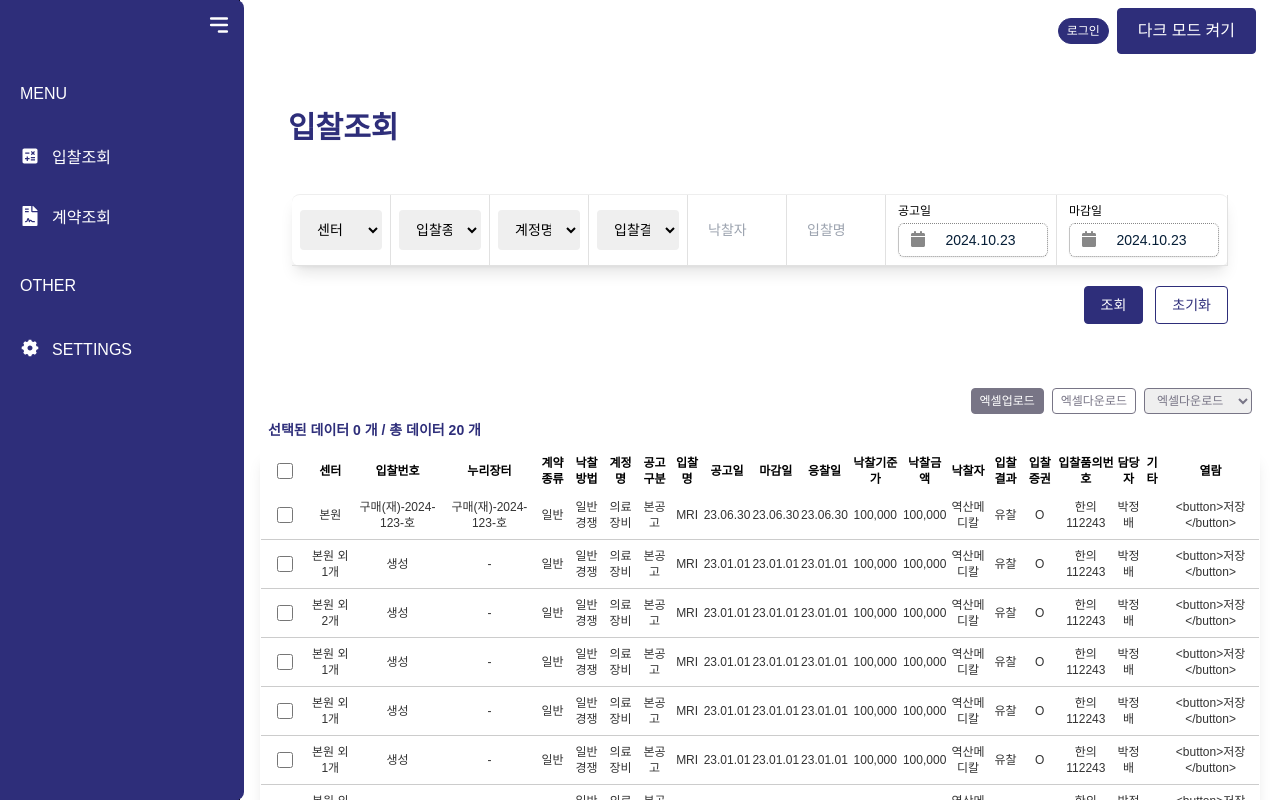
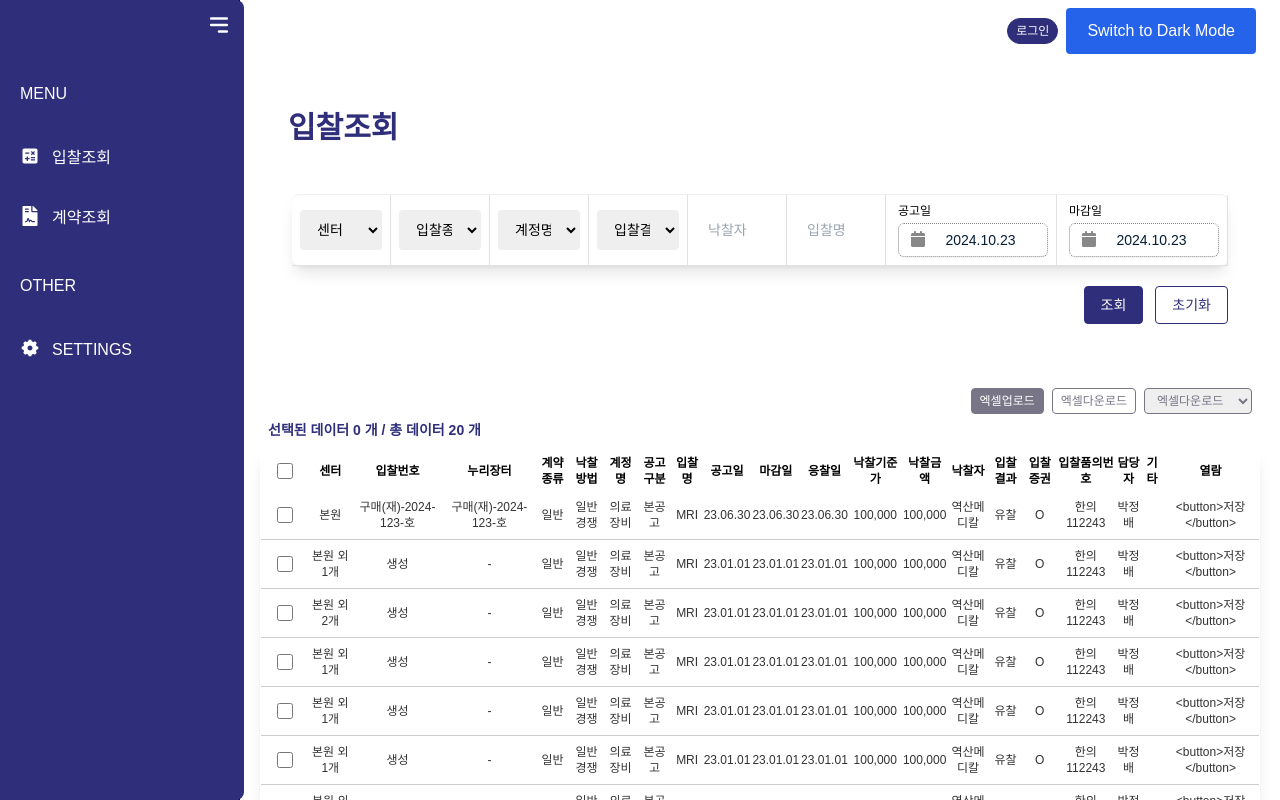
Before and after one commit to Hyeyeon-Ko/pur-ui2, a Next.js app: page /menu1 in a window 1280 px wide. Built offline with nearby package versions, Linux system fonts and the light colour scheme.

Commit message:
Feat: 다크모드 전역관리 로직만 추가

```diff
--- a/app/(sidebar)/layout.tsx
+++ b/app/(sidebar)/layout.tsx
@@ -4,6 +4,7 @@ import Navbar from "@/components/layouts/Navbar";
 import SideMenu from "@/components/layouts/SideMenu";
 import colors from "@/styles/colors";
 import { useState, useEffect } from "react";
+import { useDarkMode } from "@/context/DarkModeContext"; // 추가
 
 export default function DashboardLayout({
   children,
@@ -11,6 +12,7 @@ export default function DashboardLayout({
   children: React.ReactNode;
 }>) {
   const [isSidebarOpen, setIsSidebarOpen] = useState(true);
+  const { isDarkMode, toggleDarkMode } = useDarkMode(); // 수정
 
   const toggleSidebar = () => {
     setIsSidebarOpen((prev) => !prev);
@@ -34,7 +36,7 @@ export default function DashboardLayout({
   }, []);
 
   return (
-    <div className="h-screen flex dark:bg-black">
+    <div className={`h-screen flex ${isDarkMode ? "dark:bg-dark-Grey_Darken_5" : "bg-white"}`}>
       {/* 사이드바 */}
       <div
         style={{ backgroundColor: colors.signature }}
@@ -47,10 +49,10 @@ export default function DashboardLayout({
 
       <div className="flex flex-col flex-1">
         {/* 네비게이션 바 */}
-        <Navbar />
+        <Navbar toggleDarkMode={toggleDarkMode} /> {/* isDarkMode는 Navbar에서 사용할 수 있음 */}
 
         {/* 컨텐츠 영역 */}
-        <div className="flex-1 bg-white overflow-auto">{children}</div>
+        <div className="flex-1 overflow-auto">{children}</div>
       </div>
     </div>
   );
--- a/app/globals.css
+++ b/app/globals.css
@@ -8,6 +8,15 @@
   --color-Button_Default: #787586;
   --color-Table_header: #faf8ff;
   --color-warning: #f2c037;
+}
+
+body {
+  background-color: white;
+}
+
+.dark body {
+  background-color: black;
+  color: white;
 }
 
 .react-datepicker__input-container > input {
--- a/app/layout.tsx
+++ b/app/layout.tsx
@@ -1,5 +1,6 @@
 import type { Metadata } from "next";
 import "./globals.css";
+import { DarkModeProvider } from "@/context/DarkModeContext";
 
 export const metadata: Metadata = {
   title: "구매팀",
@@ -13,7 +14,9 @@ export default function RootLayout({
 }) {
   return (
     <html lang="en">
-      <body>{children}</body>
+      <DarkModeProvider>
+        <body>{children}</body>
+      </DarkModeProvider>
     </html>
   );
 }
--- a/app/tender/[id]/page.tsx
+++ b/app/tender/[id]/page.tsx
@@ -11,6 +11,7 @@ import useFormatHandler from "@/hooks/useFormatHandler";
 import { columns, data } from "@/lib/data";
 import colors from "@/styles/colors";
 import React, { useCallback, useState } from "react";
+import { useDarkMode } from "@/context/DarkModeContext";
 
 interface TenderDetailProps {
   params: {
@@ -20,6 +21,7 @@ interface TenderDetailProps {
 
 // TODO: 매개변수로 params 추가할 것
 const TenderDetail: React.FC<TenderDetailProps> = () => {
+  const { isDarkMode } = useDarkMode();
   const [selectedRows, setSelectedRows] = useState<string[]>([]);
   const [downloadOption, setDownloadOption] = useState("");
 
@@ -376,7 +378,11 @@ const TenderDetail: React.FC<TenderDetailProps> = () => {
   };
 
   return (
-    <div>
+    <div
+      className={`flex-1 ${
+        isDarkMode ? "dark:bg-dark-Grey_Darken_5" : "bg-white"
+      }`}
+    >
       <PageTitle pageTitle="입찰상세조회" mode="xl" fontWeight="bold" />
 
       <PageTitle
--- a/components/layouts/Navbar.tsx
+++ b/components/layouts/Navbar.tsx
@@ -1,27 +1,23 @@
-import { useEffect, useState } from "react";
+"use client";
+import React, { useEffect, useState } from "react"; // Import useEffect and useState
 import Button from "../ui/atoms/button/Button";
 import Link from "next/link";
 import Label from "../ui/atoms/label/Label";
 import { RiLogoutCircleRLine } from "react-icons/ri";
-import ThemeToggle from "../ui/molecules/buttons/ThemeToggle";
+import { useDarkMode } from "@/context/DarkModeContext";
 
-const Navbar = () => {
-  const [user, setUser] = useState(null);
+const Navbar: React.FC = () => {
+  const { toggleDarkMode, isDarkMode } = useDarkMode();
+  const [user, setUser] = useState<any>(null); // Initialize user state
 
-  // 클라이언트에서만 실행되는 코드
   useEffect(() => {
-    // 컴포넌트가 마운트될 때 로컬 스토리지에서 사용자 정보를 가져옴
     const storedUser = localStorage.getItem("user");
-    if (storedUser) {
-      setUser(JSON.parse(storedUser));
-    }
-  }, []);
+    setUser(storedUser ? JSON.parse(storedUser) : null); // Set user state from localStorage
+  }, []); // Empty dependency array to run only on mount
 
   const handleLogout = () => {
-    // 로컬스토리지에서 사용자 정보 삭제
     localStorage.removeItem("user");
-    // 사용자 상태 업데이트
-    setUser(null);
+    setUser(null); // Update user state after logout
   };
 
   return (
@@ -62,7 +58,9 @@ const Navbar = () => {
           />
         </Link>
       )}
-      <ThemeToggle />
+      <Button onClick={toggleDarkMode}>
+        {isDarkMode ? "Switch to Light Mode" : "Switch to Dark Mode"}
+      </Button>
     </nav>
   );
 };
--- a/components/ui/molecules/buttons/ThemeToggle.tsx
+++ b/components/ui/molecules/buttons/ThemeToggle.tsx
@@ -1,10 +1,5 @@
 import React, { useEffect, useState } from "react";
 import Button from "../../atoms/button/Button";
-
-interface ThemeToggleProps {
-  isDarkMode: boolean;
-  toggleDarkMode: () => void;
-}
 
 const ThemeToggle: React.FC = () => {
   const [isDarkMode, setIsDarkMode] = useState<boolean>(false);
--- /dev/null
+++ b/context/DarkModeContext.tsx
@@ -0,0 +1,27 @@
+"use client";
+
+import React, { createContext, useContext, useState } from "react";
+
+const DarkModeContext = createContext({
+  isDarkMode: false,
+  toggleDarkMode: () => {},
+});
+
+export const DarkModeProvider: React.FC<{ children: React.ReactNode }> = ({
+  children,
+}) => {
+  const [isDarkMode, setIsDarkMode] = useState(false);
+
+  const toggleDarkMode = () => {
+    setIsDarkMode((prev) => !prev);
+    document.documentElement.classList.toggle("dark", !isDarkMode);
+  };
+
+  return (
+    <DarkModeContext.Provider value={{ isDarkMode, toggleDarkMode }}>
+      {children}
+    </DarkModeContext.Provider>
+  );
+};
+
+export const useDarkMode = () => useContext(DarkModeContext);
```
